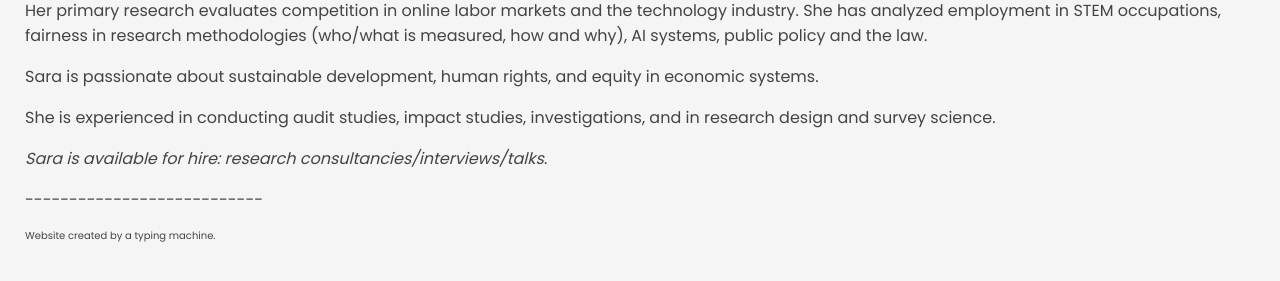
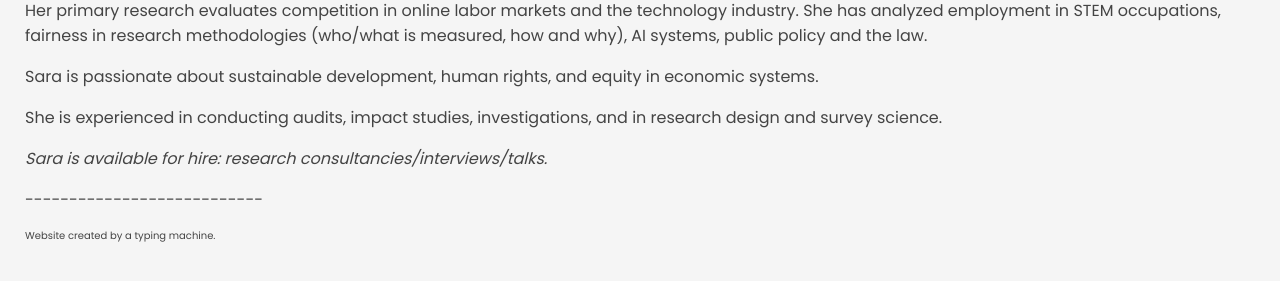
Before and after one commit to sarakingsley/sarakingsley.github.io, a Jekyll site: the page built from README.md, in a window 1280 px wide. Shown: the part 552-833 px from the top of the page. Built offline with Jekyll 4.4.1, drawn with Linux system fonts in a browser that asks for light colours; some web fonts are replaced; our own code applies the rules of GitHub Pages for plain Markdown files.

Commit message:
Update home.html

```diff
--- a/_layouts/home.html
+++ b/_layouts/home.html
@@ -60,7 +60,7 @@
       <p><i>Sara Kingsley</i> is an economist (data scientist) and policy engineer. She has worked for the Chief Economist of Microsoft corporation, President Barack Obama at the U.S. Department of Labor, and the U.S. Senate Committee on Health, Education, Labor and Pensions (HELP).</p>
       <p>Her primary research evaluates competition in online labor markets and the technology industry. She has analyzed employment in STEM occupations, fairness in research methodologies (who/what is measured, how and why), AI systems, public policy and the law. </p>
       <p>Sara is passionate about sustainable development, human rights, and equity in economic systems.</p>
-      <p>She is experienced in conducting audit studies, impact studies, investigations, and in research design and survey science. </p>
+      <p>She is experienced in conducting audits, impact studies, investigations, and in research design and survey science. </p>
       <p><i>Sara is available for hire: research consultancies/interviews/talks. </i></p>
       <p>---------------------------</p>
 
```
